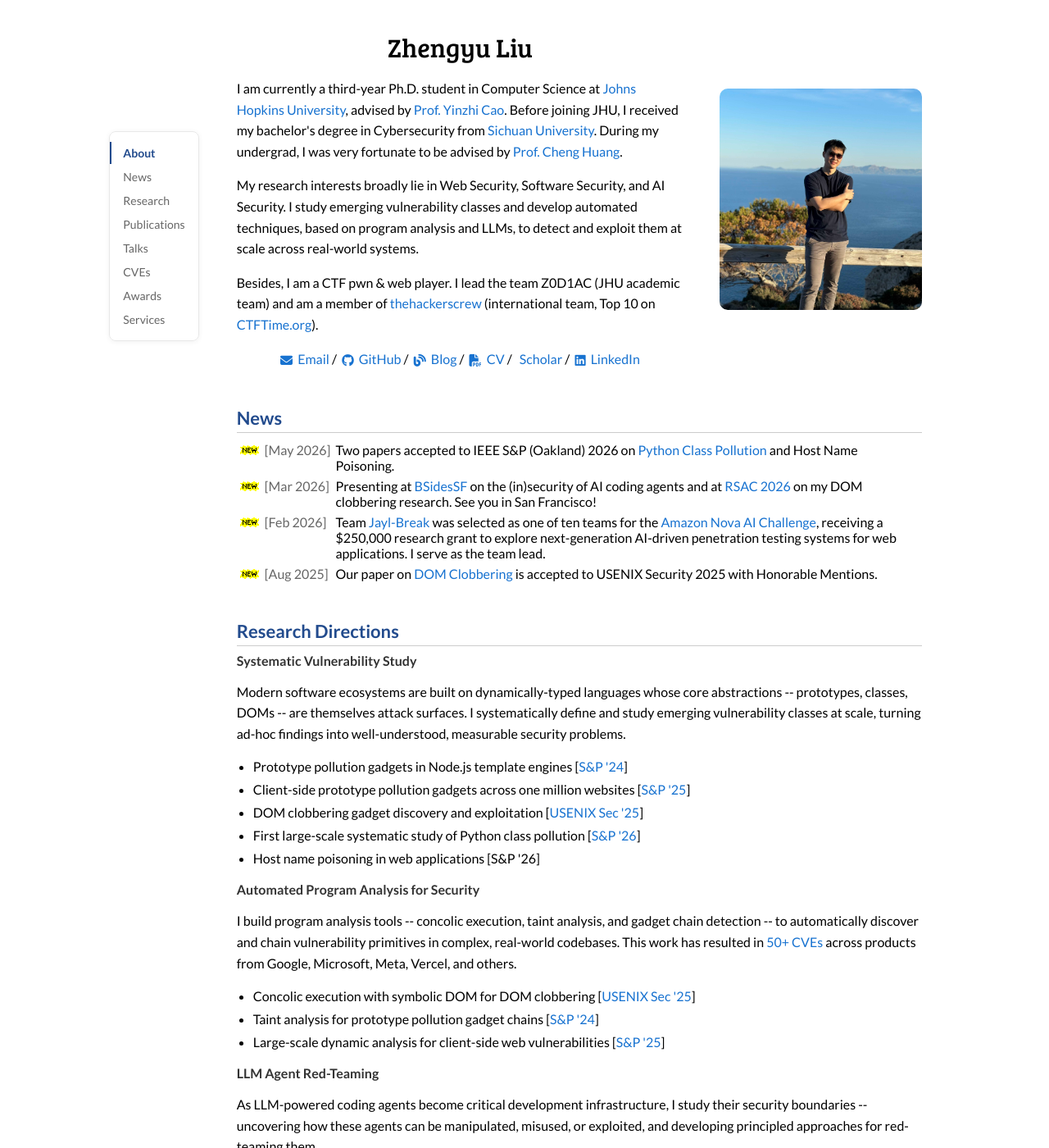
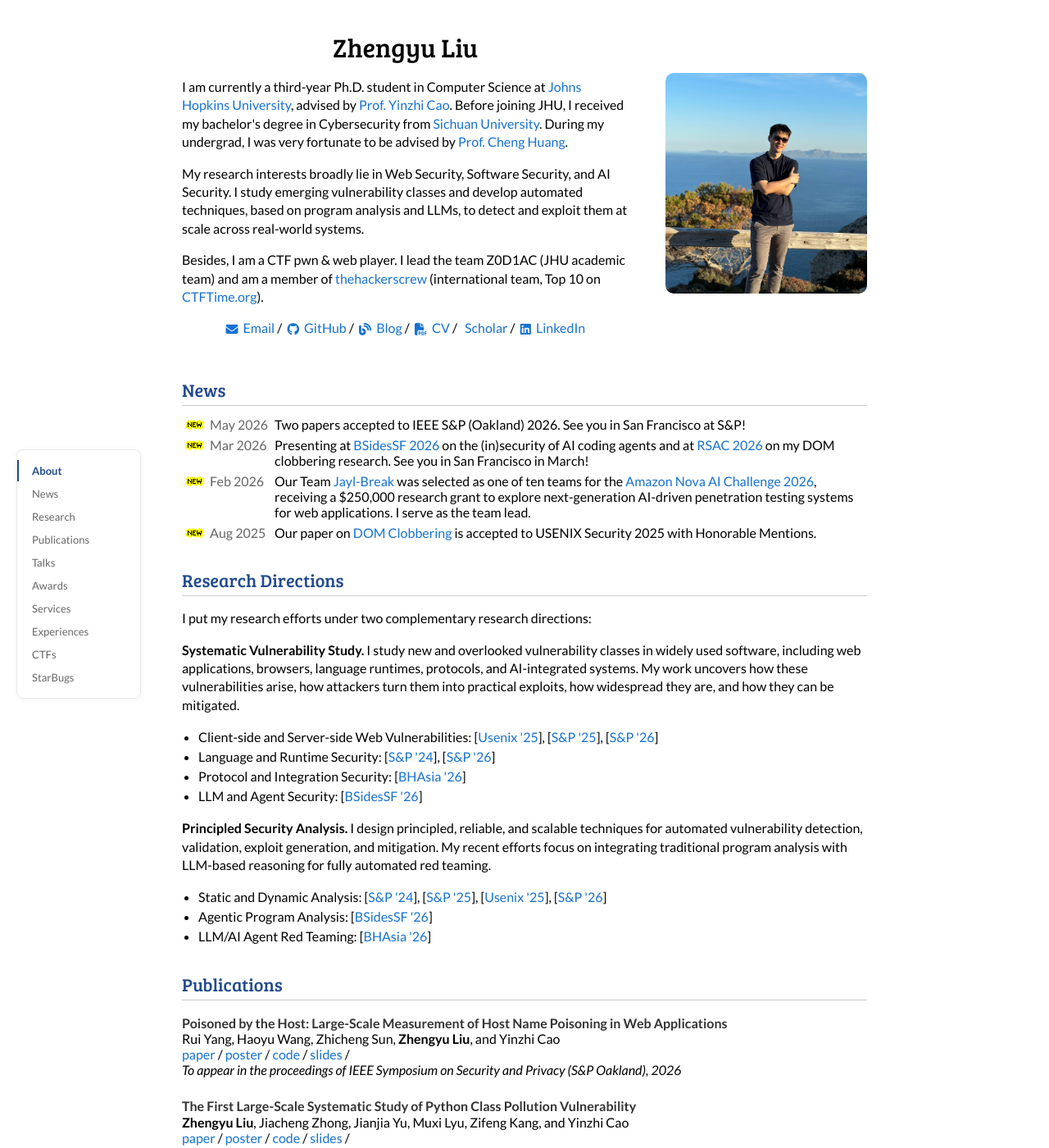
Before and after one commit to jackfromeast/jackfromeast.github.io, a Jekyll site: the page built from _posts/2026-04-12-Hola.md, in a window 1280 px wide and 1400 px high. Shown: the whole window at 82% size. Built offline with Jekyll 4.4.1, drawn with Linux system fonts in a browser that asks for light colours; a style sheet for code colours, icons or effects is not loaded; some of the changed text lies outside the part shown.

Commit message:
style: refine new-style layout with fixed nav, consistent spacing, and updated section order
- Fixed nav vertically centered, hidden on mobile
- Uniform section spacing with per-section tuning
- Bree Serif headers with blue color and bottom border
- Reordered sections: moved CTFs after Experiences
- Added mobile responsiveness
- Tightened line-heights for services and pub/talk items

```diff
--- a/_layouts/default.html
+++ b/_layouts/default.html
@@ -44,9 +44,11 @@
       <a href="#research">Research</a>
       <a href="#publications">Publications</a>
       <a href="#talks">Talks</a>
-      <a href="#cves">CVEs</a>
       <a href="#awards">Awards</a>
       <a href="#services">Services</a>
+      <a href="#experiences">Experiences</a>
+      <a href="#ctf">CTFs</a>
+      <a href="#cves">StarBugs</a>
     </nav>
     <div class="main-content">
     <table style="width:100%;max-width:880px;border:0px;border-spacing:0px;border-collapse:separate;margin-right:auto;margin-left:auto;">
@@ -82,26 +84,28 @@
           </tr>
         </table>
 
-        <table style="width:100%;border:0px;border-spacing:0px;border-collapse:separate;margin-right:auto;margin-left:auto;margin-top:-15px;">
+        <table style="width:100%;border:0px;border-spacing:0px;border-collapse:separate;margin-right:auto;margin-left:auto;">
           <tr>
-            <td id="news" style="padding:2.5%;width:100%;vertical-align:middle">
-              <h2>News</h2>
-              <table class="news-table" style="border:none;">
+            <td style="padding:10px 2.5% 15px 2.5%;width:100%;vertical-align:middle">
+              <div id="news" style="margin-bottom: 10px;">
+                <h2>News</h2>
+              </div>
+              <table style="border:none;border-collapse:collapse;width:100%;">
                 <tr>
-                  <td class="news-date"><img src="images/new.gif" alt="new"> [May 2026]</td>
-                  <td>Two papers accepted to IEEE S&P (Oakland) 2026 on <a href="/assets/Pyrl.pdf">Python Class Pollution</a> and Host Name Poisoning.</td>
+                  <td style="border:none;padding:3px 8px 3px 0;vertical-align:top;white-space:nowrap;"><img src="images/new.gif" alt="new"> <span style="color:#666;">May 2026</span></td>
+                  <td style="border:none;padding:3px 0;vertical-align:top;">Two papers accepted to IEEE S&P (Oakland) 2026. See you in San Francisco at S&P!</td>
                 </tr>
                 <tr>
-                  <td class="news-date"><img src="images/new.gif" alt="new"> [Mar 2026]</td>
-                  <td>Presenting at <a href="https://bsidessf2026.sched.com/event/2E1f5/not-my-vibe-when-ai-coding-agents-go-off-the-rails" target="_blank" rel="noopener noreferrer">BSidesSF</a> on the (in)security of AI coding agents and at <a href="https://path.rsaconference.com/flow/rsac/us26/FullAgenda/page/catalog/session/1770658242033001WpEi" target="_blank" rel="noopener noreferrer">RSAC 2026</a> on my DOM clobbering research. See you in San Francisco!</td>
+                  <td style="border:none;padding:3px 8px 3px 0;vertical-align:top;white-space:nowrap;"><img src="images/new.gif" alt="new"> <span style="color:#666;">Mar 2026</span></td>
+                  <td style="border:none;padding:3px 0;vertical-align:top;">Presenting at <a href="https://bsidessf2026.sched.com/event/2E1f5/not-my-vibe-when-ai-coding-agents-go-off-the-rails" target="_blank" rel="noopener noreferrer">BSidesSF 2026</a> on the (in)security of AI coding agents and at <a href="https://path.rsaconference.com/flow/rsac/us26/FullAgenda/page/catalog/session/1770658242033001WpEi" target="_blank" rel="noopener noreferrer">RSAC 2026</a> on my DOM clobbering research. See you in San Francisco in March!</td>
                 </tr>
                 <tr>
-                  <td class="news-date"><img src="images/new.gif" alt="new"> [Feb 2026]</td>
-                  <td>Team <a href="https://www.amazon.science/nova-ai-challenge/teams/jayl-break" target="_blank" rel="noopener noreferrer">Jayl-Break</a> was selected as one of ten teams for the <a href="https://www.amazon.science/nova-ai-challenge" target="_blank" rel="noopener noreferrer">Amazon Nova AI Challenge</a>, receiving a $250,000 research grant to explore next-generation AI-driven penetration testing systems for web applications. I serve as the team lead.</td>
+                  <td style="border:none;padding:3px 8px 3px 0;vertical-align:top;white-space:nowrap;"><img src="images/new.gif" alt="new"> <span style="color:#666;">Feb 2026</span></td>
+                  <td style="border:none;padding:3px 0;vertical-align:top;">Our Team <a href="https://www.amazon.science/nova-ai-challenge/teams/jayl-break" target="_blank" rel="noopener noreferrer">Jayl-Break</a> was selected as one of ten teams for the <a href="https://www.amazon.science/nova-ai-challenge" target="_blank" rel="noopener noreferrer">Amazon Nova AI Challenge 2026</a>, receiving a $250,000 research grant to explore next-generation AI-driven penetration testing systems for web applications. I serve as the team lead.</td>
                 </tr>
                 <tr>
-                  <td class="news-date"><img src="images/new.gif" alt="new"> [Aug 2025]</td>
-                  <td>Our paper on <a href="/assets/DOMinoEffect.pdf">DOM Clobbering</a> is accepted to USENIX Security 2025 with Honorable Mentions.</td>
+                  <td style="border:none;padding:3px 8px 3px 0;vertical-align:top;white-space:nowrap;"><img src="images/new.gif" alt="new"> <span style="color:#666;">Aug 2025</span></td>
+                  <td style="border:none;padding:3px 0;vertical-align:top;">Our paper on <a href="/assets/DOMinoEffect.pdf">DOM Clobbering</a> is accepted to USENIX Security 2025 with Honorable Mentions.</td>
                 </tr>
               </table>
             </td>
@@ -110,37 +114,31 @@
 
         <table style="width:100%;border:0px;border-spacing:0px;border-collapse:separate;margin-right:auto;margin-left:auto;">
           <tr>
-            <td id="research" style="padding:2.5%;width:100%;vertical-align:middle">
-              <h2>Research Directions</h2>
-
-              <h3>Systematic Vulnerability Study</h3>
+            <td style="padding:15px 2.5% 0 2.5%;width:100%;vertical-align:middle">
+              <div id="research" style="margin-bottom: 10px;">
+                <h2>Research Directions</h2>
+              </div>
               <p>
-                Modern software ecosystems are built on dynamically-typed languages whose core abstractions -- prototypes, classes, DOMs -- are themselves attack surfaces. I systematically define and study emerging vulnerability classes at scale, turning ad-hoc findings into well-understood, measurable security problems.
+                I put my research efforts under two complementary research directions:
               </p>
-              <ul>
-                <li>Prototype pollution gadgets in Node.js template engines [<a href="/assets/UoPF.pdf">S&P '24</a>]</li>
-                <li>Client-side prototype pollution gadgets across one million websites [<a href="/assets/FollowMyFlow.pdf">S&P '25</a>]</li>
-                <li>DOM clobbering gadget discovery and exploitation [<a href="/assets/DOMinoEffect.pdf">USENIX Sec '25</a>]</li>
-                <li>First large-scale systematic study of Python class pollution [<a href="/assets/Pyrl.pdf">S&P '26</a>]</li>
-                <li>Host name poisoning in web applications [S&P '26]</li>
+              <p>
+                <strong>Systematic Vulnerability Study.</strong>
+                I study new and overlooked vulnerability classes in widely used software, including web applications, browsers, language runtimes, protocols, and AI-integrated systems. My work uncovers how these vulnerabilities arise, how attackers turn them into practical exploits, how widespread they are, and how they can be mitigated.
+              </p>
+              <ul style="margin-left: 0px;">
+                <li>Client-side and Server-side Web Vulnerabilities: [<a href="/assets/DOMinoEffect.pdf">Usenix '25</a>], [<a href="/assets/FollowMyFlow.pdf">S&P '25</a>], [<a href="/assets/Pyrl.pdf">S&P '26</a>]</li>
+                <li>Language and Runtime Security: [<a href="/assets/UoPF.pdf">S&P '24</a>], [<a href="/assets/Pyrl.pdf">S&P '26</a>]</li>
+                <li>Protocol and Integration Security: [<a href="https://www.blackhat.com/asia-26/">BHAsia '26</a>]</li>
+                <li>LLM and Agent Security: [<a href="https://bsidessf2026.sched.com/event/2E1f5/not-my-vibe-when-ai-coding-agents-go-off-the-rails">BSidesSF '26</a>]</li>
               </ul>
-
-              <h3>Automated Program Analysis for Security</h3>
               <p>
-                I build program analysis tools -- concolic execution, taint analysis, and gadget chain detection -- to automatically discover and chain vulnerability primitives in complex, real-world codebases. This work has resulted in <a href="https://github.com/jackfromeast/jackfromeast.github.io/blob/master/_data/vulns.yml">50+ CVEs</a> across products from Google, Microsoft, Meta, Vercel, and others.
+                <strong>Principled Security Analysis.</strong>
+                 I design principled, reliable, and scalable techniques for automated vulnerability detection, validation, exploit generation, and mitigation. My recent efforts focus on integrating traditional program analysis with LLM-based reasoning for fully automated red teaming.
               </p>
-              <ul>
-                <li>Concolic execution with symbolic DOM for DOM clobbering [<a href="/assets/DOMinoEffect.pdf">USENIX Sec '25</a>]</li>
-                <li>Taint analysis for prototype pollution gadget chains [<a href="/assets/UoPF.pdf">S&P '24</a>]</li>
-                <li>Large-scale dynamic analysis for client-side web vulnerabilities [<a href="/assets/FollowMyFlow.pdf">S&P '25</a>]</li>
-              </ul>
-
-              <h3>LLM Agent Red-Teaming</h3>
-              <p>
-                As LLM-powered coding agents become critical development infrastructure, I study their security boundaries -- uncovering how these agents can be manipulated, misused, or exploited, and developing principled approaches for red-teaming them.
-              </p>
-              <ul>
-                <li>Security of AI coding agents [<a href="https://bsidessf2026.sched.com/event/2E1f5/not-my-vibe-when-ai-coding-agents-go-off-the-rails" target="_blank" rel="noopener noreferrer">BSidesSF '26</a>, <a href="https://path.rsaconference.com/flow/rsac/us26/FullAgenda/page/catalog/session/1770658242033001WpEi" target="_blank" rel="noopener noreferrer">RSAC '26</a>]</li>
+              <ul style="margin-left: 0px;">
+                <li>Static and Dynamic Analysis: [<a href="/assets/UoPF.pdf">S&P '24</a>], [<a href="/assets/FollowMyFlow.pdf">S&P '25</a>], [<a href="/assets/DOMinoEffect.pdf">Usenix '25</a>], [<a href="/assets/Pyrl.pdf">S&P '26</a>]</li>
+                <li>Agentic Program Analysis: [<a href="https://bsidessf2026.sched.com/event/2E1f5/not-my-vibe-when-ai-coding-agents-go-off-the-rails">BSidesSF '26</a>]</li>
+                <li>LLM/AI Agent Red Teaming: [<a href="https://www.blackhat.com/asia-26/">BHAsia '26</a>]</li>
               </ul>
             </td>
           </tr>
@@ -148,8 +146,10 @@
 
         <table style="width:100%;border:0px;border-spacing:0px;border-collapse:separate;margin-right:auto;margin-left:auto;">
           <tr>
-            <td id="publications" style="padding:2.5%;width:100%;vertical-align:middle">
-              <h2>Publications</h2>
+            <td style="padding:15px 2.5% 5px 2.5%;width:100%;vertical-align:middle">
+              <div id="publications">
+                <h2>Publications</h2>
+              </div>
             </td>
           </tr>
 
@@ -157,7 +157,7 @@
           {% for cat in post.categories %}
           {% if cat == 'research' %}
           <tr>
-            <td style="padding:0.5% 2.5%;width:75%;vertical-align:middle">
+            <td style="padding:0.5% 2.5%;width:75%;vertical-align:middle;line-height:1.2">
               <h3>{{post.title}}</h3>
               <br>
               {{post.authors}}
@@ -179,13 +179,13 @@
               {% if post.features %}
               <br>
               <span style="display: flex; align-items: center;">
-                <span style="font-size: 0.8em; margin-right: 0.5em;">■</span>
-                <span">{{post.features}}</span>
+                <span style="font-size: 0.8em; margin-right: 0.5em;">&#9632;</span>
+                <span>{{post.features}}</span>
               </span>
               {% endif %}
               {% if post.award %}
               <span style="display: flex; align-items: center;">
-                <span style="font-size: 0.8em; color: red; margin-right: 0.5em;">■</span>
+                <span style="font-size: 0.8em; color: red; margin-right: 0.5em;">&#9632;</span>
                 <span style="color: red;"><strong>{{post.award}}</strong></span>
               </span>
               {% endif %}
@@ -200,8 +200,10 @@
 
         <table style="width:100%;border:0px;border-spacing:0px;border-collapse:separate;margin-right:auto;margin-left:auto;">
           <tr>
-            <td id="talks" style="padding:2.5%;width:100%;vertical-align:middle">
-              <h2>Talks</h2>
+            <td style="padding:15px 2.5% 5px 2.5%;width:100%;vertical-align:middle">
+              <div id="talks">
+                <h2>Talks</h2>
+              </div>
             </td>
           </tr>
 
@@ -209,7 +211,7 @@
           {% for talk in sorted_talks %}
             {% if talk.role == "Speaker" %}
           <tr>
-            <td style="padding:0.5% 2.5%;width:75%;vertical-align:middle">
+            <td style="padding:0.5% 2.5%;width:75%;vertical-align:middle;line-height:1.2">
               {{talk.title}}
               <br>
               {{talk.role}}, <em>{{talk.venue}}</em>
@@ -227,7 +229,7 @@
               {% if talk.features %}
               <br>
               <span style="display: flex; align-items: center;">
-                <span style="font-size: 0.8em; margin-right: 0.5em;">■</span>
+                <span style="font-size: 0.8em; margin-right: 0.5em;">&#9632;</span>
                 <span>{{talk.features}}</span>
               </span>
               {% endif %}
@@ -239,7 +241,7 @@
           {% for talk in sorted_talks %}
             {% if talk.role == "Contributor" %}
           <tr>
-            <td style="padding:0.5% 2.5%;width:75%;vertical-align:middle">
+            <td style="padding:0.5% 2.5%;width:75%;vertical-align:middle;line-height:1.2">
               {{talk.title}}
               <br>
               {{talk.role}}, <em>{{talk.venue}}</em>
@@ -257,7 +259,7 @@
               {% if talk.features %}
               <br>
               <span style="display: flex; align-items: center;">
-                <span style="font-size: 0.8em; margin-right: 0.5em;">■</span>
+                <span style="font-size: 0.8em; margin-right: 0.5em;">&#9632;</span>
                 <span>{{talk.features}}</span>
               </span>
               {% endif %}
@@ -270,34 +272,7 @@
 
         <table style="width:100%;border:0px;border-spacing:0px;border-collapse:separate;margin-right:auto;margin-left:auto;">
           <tr>
-            <td style="padding:2.5%;width:100%;vertical-align:middle;">
-              <div id="ctf" style="margin-bottom: 10px;">
-                <h2>Capture The Flags</h2>
-              </div>
-              <table style="width:100%;table-layout:auto;">
-                <tr>
-                  <td style="white-space: nowrap; padding-bottom:10px;">Team member @ TheHackersCrew
-                    <br>
-                    <span style="font-weight:normal;">Won <strong>17</strong> medals for the year of 2024, <strong>7 <span style="color:gold">Gold</span> + 5 <span style="color:silver">Silver</span> + 5 <span style="color:burlywood">Bronze</span></strong></span>
-                  </td>
-                  <td style="text-align:right; padding-right:50px; vertical-align:top;"><em>2023 Jan. - Now</em></td>
-                </tr>
-                <tr>
-                  <td style="white-space: nowrap;">Co-lead @ The Group Z0D1AC
-                    <br>
-                    <span style="font-weight:normal;">Achieved 2nd place RaymondJamesCTF 2024 <strong>($5000 cash prize)</strong>,<br> 3rd place RaymondJamesCTF 2023 <strong>($2500 cash prize)</strong>, etc.</span>
-                  </td>
-                  <td style="text-align:right; padding-right:50px; vertical-align:top;"><em>2022 Oct. - Now</em></td>
-                </tr>
-              </table>
-            </td>
-          </tr>
-        </table>
-
-
-        <table style="width:100%;border:0px;border-spacing:0px;border-collapse:separate;margin-right:auto;margin-left:auto;">
-          <tr>
-            <td style="padding:2.5%;width:100%;vertical-align:middle">
+            <td style="padding:30px 2.5% 15px 2.5%;width:100%;vertical-align:middle">
               <div id="awards" style="margin-bottom: 10px;">
                 <h2>Selected Honors & Awards</h2>
               </div>
@@ -342,7 +317,7 @@
                   <td style="text-align:right; padding-right:30px;"><em>2020 Sep.</em> &emsp;</td>
                 </tr>
                 <tr>
-                  <td>Third Prize (¥30,000), The 4th “Qiangwang Cup” National Cybersecurity Challenge</td>
+                  <td>Third Prize (¥30,000), The 4th "Qiangwang Cup" National Cybersecurity Challenge</td>
                   <td style="text-align:right; padding-right:30px;"><em>2020 Sep.</em> &emsp;</td>
                 </tr>
               </table>
@@ -352,11 +327,11 @@
 
         <table style="width:100%;border:0px;border-spacing:0px;border-collapse:separate;margin-right:auto;margin-left:auto;">
           <tr>
-            <td style="padding:2.5%;width:100%;vertical-align:middle">
+            <td style="padding:15px 2.5% 15px 2.5%;width:100%;vertical-align:middle">
               <div id="services" style="margin-bottom: 10px;">
                 <h2>Professional Services</h2>
               </div>
-              <div>
+              <div class="services-list" style="line-height:1.2">
                 <p><strong>Program Committee</strong></p>
                 <ul style="margin-left: 0px;">
                   <li>ACM Asia Conference on Computer and Communications Security (ACM AsiaCCS '27)</li>
@@ -389,7 +364,7 @@
 
         <table style="width:100%;border:0px;border-spacing:0px;border-collapse:separate;margin-right:auto;margin-left:auto;">
           <tr>
-            <td style="padding:2.5%;width:100%;vertical-align:middle">
+            <td style="padding:5px 2.5% 15px 2.5%;width:100%;vertical-align:middle">
               <div id="experiences" style="margin-bottom: 10px;">
                 <h2>Experiences</h2>
               </div>
@@ -421,7 +396,33 @@
 
         <table style="width:100%;border:0px;border-spacing:0px;border-collapse:separate;margin-right:auto;margin-left:auto;">
           <tr>
-            <td style="padding:2.5%;width:100%;vertical-align:middle">
+            <td style="padding:15px 2.5% 15px 2.5%;width:100%;vertical-align:middle;">
+              <div id="ctf" style="margin-bottom: 10px;">
+                <h2>Capture The Flags</h2>
+              </div>
+              <table style="width:100%;table-layout:auto;">
+                <tr>
+                  <td style="white-space: nowrap; padding-bottom:10px;">Team member @ TheHackersCrew
+                    <br>
+                    <span style="font-weight:normal;">Won <strong>17</strong> medals for the year of 2024, <strong>7 <span style="color:gold">Gold</span> + 5 <span style="color:silver">Silver</span> + 5 <span style="color:burlywood">Bronze</span></strong></span>
+                  </td>
+                  <td style="text-align:right; padding-right:50px; vertical-align:top;"><em>2023 Jan. - Now</em></td>
+                </tr>
+                <tr>
+                  <td style="white-space: nowrap;">Co-lead @ The Group Z0D1AC
+                    <br>
+                    <span style="font-weight:normal;">Achieved 2nd place RaymondJamesCTF 2024 <strong>($5000 cash prize)</strong>,<br> 3rd place RaymondJamesCTF 2023 <strong>($2500 cash prize)</strong>, etc.</span>
+                  </td>
+                  <td style="text-align:right; padding-right:50px; vertical-align:top;"><em>2022 Oct. - Now</em></td>
+                </tr>
+              </table>
+            </td>
+          </tr>
+        </table>
+
+        <table style="width:100%;border:0px;border-spacing:0px;border-collapse:separate;margin-right:auto;margin-left:auto;">
+          <tr>
+            <td style="padding:15px 2.5% 15px 2.5%;width:100%;vertical-align:middle">
               <div id="cves" style="margin-bottom: 10px;">
                 <h2>StarBugs</h2>
               </div>
--- a/style.scss
+++ b/style.scss
@@ -59,10 +59,9 @@ h1 {
 }
 
 h2 {
-  font-family: 'Lato', Verdana, Helvetica, sans-serif;
+  font-family: 'Bree Serif', serif;
   font-size: 22px;
-  font-display: auto;
-  font-weight: 700;
+  font-weight: normal;
   color: #224b8d;
   padding: 0;
   padding-bottom: 4px;
@@ -77,7 +76,6 @@ h3 {
   font-family: 'Lato', Verdana, Helvetica, sans-serif;
   font-size: 14px;
   font-weight: 700;
-  font-display: auto;
   color: #333;
   padding: 0px;
   margin: 0px;
@@ -85,7 +83,7 @@ h3 {
 }
 
 p {
-  line-height: 1.6;
+  line-height: 1.4;
 }
 
 ul {
@@ -93,8 +91,12 @@ ul {
 }
 
 li {
-  margin-bottom: 4px;
+  margin-bottom: 0;
   line-height: 1.5;
+}
+
+.services-list li {
+  line-height: 1.2;
 }
 
 /* Image fade helpers */
@@ -123,37 +125,34 @@ span.highlight {
   background-color: #ffffd0;
 }
 
-/* Page layout: side nav + content */
+/* Page layout: content centered, nav fixed */
 .page-wrapper {
-  display: flex;
-  justify-content: center;
-  max-width: 1200px;
+  max-width: 880px;
   margin: 0 auto;
-  gap: 24px;
 }
 
 /* Side Navigation */
 .side-nav {
-  position: sticky;
-  top: 160px;
-  align-self: flex-start;
-  flex-shrink: 0;
+  position: fixed;
+  top: 50%;
+  transform: translateY(-50%);
+  left: max(20px, calc((100vw - 880px) / 2 - 190px));
   display: flex;
   flex-direction: column;
   gap: 2px;
   padding: 12px 0;
-  margin-top: 160px;
   border: 1px solid #e8e8e8;
   border-radius: 8px;
   box-shadow: 0 1px 6px rgba(0, 0, 0, 0.06);
+  min-width: 150px;
 }
 
 .side-nav a {
   color: #666;
-  font-size: 14px;
+  font-size: 13px;
   font-weight: 500;
   text-decoration: none;
-  padding: 5px 16px 5px 14px;
+  padding: 5px 20px 5px 16px;
   border-left: 2px solid transparent;
   transition: color 0.2s ease, border-color 0.2s ease, background-color 0.2s ease;
   white-space: nowrap;
@@ -172,17 +171,13 @@ span.highlight {
 }
 
 .main-content {
-  flex: 1;
-  min-width: 0;
   max-width: 880px;
+  margin: 0 auto;
 }
 
 @media (max-width: 1100px) {
   .side-nav {
     display: none;
-  }
-  .main-content {
-    max-width: 100%;
   }
 }
 
@@ -263,7 +258,6 @@ span.highlight {
   }
 }
 
-
 // Settled on moving the import of syntax highlighting to the bottom of the CSS
 // ... Otherwise it really bloats up the top of the CSS file and makes it difficult to find the start
 //@import "highlights";
```
Also changed, not shown: other parts of _layouts/default.html (+6 -0 lines).
